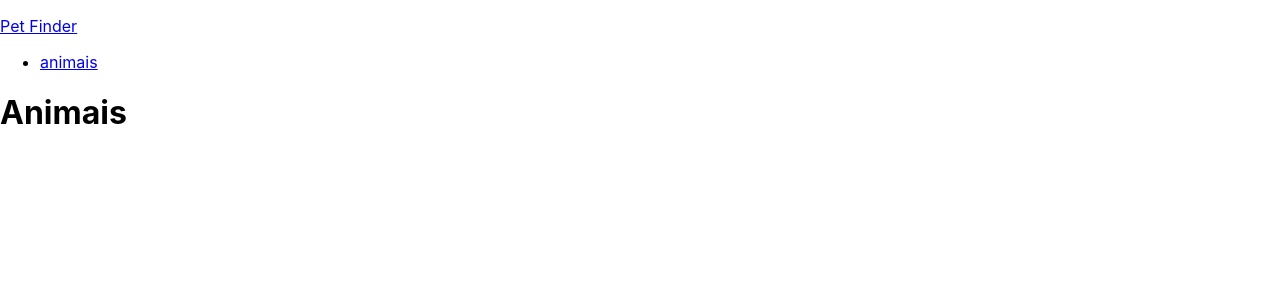
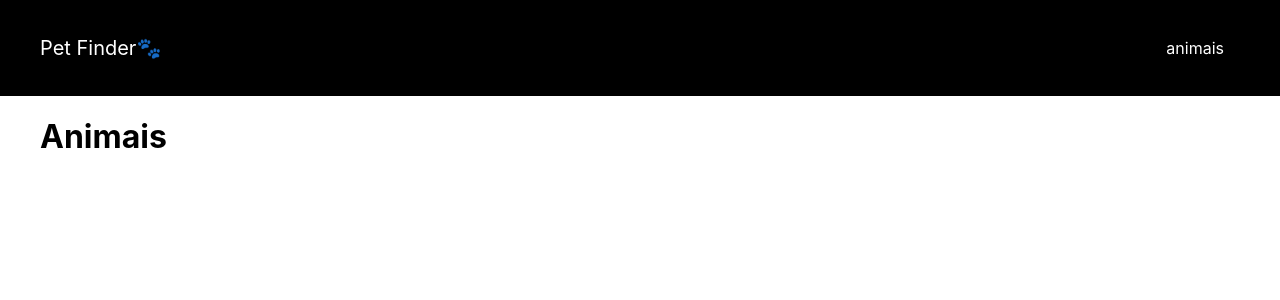
Before and after one commit to kvojps/pet-finder, a React (Create React App) app: page /animais in a window 1280 px wide. Shown: the top 300 px of the page. Built offline with nearby package versions, Linux system fonts and the light colour scheme.

Commit message:
estilizando navbar

```diff
--- a/src/componentes/layout/Navbar.js
+++ b/src/componentes/layout/Navbar.js
@@ -1,13 +1,14 @@
 import Container from './Container'
+import styles from './assets/Navbar.module.css'
 
 import {Link} from 'react-router-dom'
 
 function NavBar() {
     return(
-        <nav>
+        <nav className={styles.navbar}>
             <Container>
-                <Link to='/'> <p>Pet Finder</p> </Link>
-                <ul>
+                <Link to='/' className={styles.slogan}> <p>Pet Finder🐾</p> </Link>
+                <ul className={styles.list}>
                     <li><Link to="/animais">animais</Link></li>
                 </ul>
             </Container>
--- a/src/componentes/layout/assets/Container.module.css
+++ b/src/componentes/layout/assets/Container.module.css
@@ -0,0 +1,7 @@
+.container {
+    width: 1200px;
+    display: flex;
+    justify-content: space-between;
+    margin: 0 auto;
+    flex-wrap: wrap;
+}
--- /dev/null
+++ b/src/componentes/layout/assets/Navbar.module.css
@@ -0,0 +1,27 @@
+.navbar {
+    display: flex;
+    justify-content: space-between;
+    background-color: black;
+    padding: 1em;
+}
+
+.slogan {
+    color: white;
+    text-decoration: none;
+    font-size: 20px;
+}
+
+.list {
+    display: flex;
+    list-style: none;
+    align-items: center;
+}
+
+.list li {
+    margin-right: 1em;
+}
+
+.list li a {
+    color: #fff;
+    text-decoration: none;
+}
```
